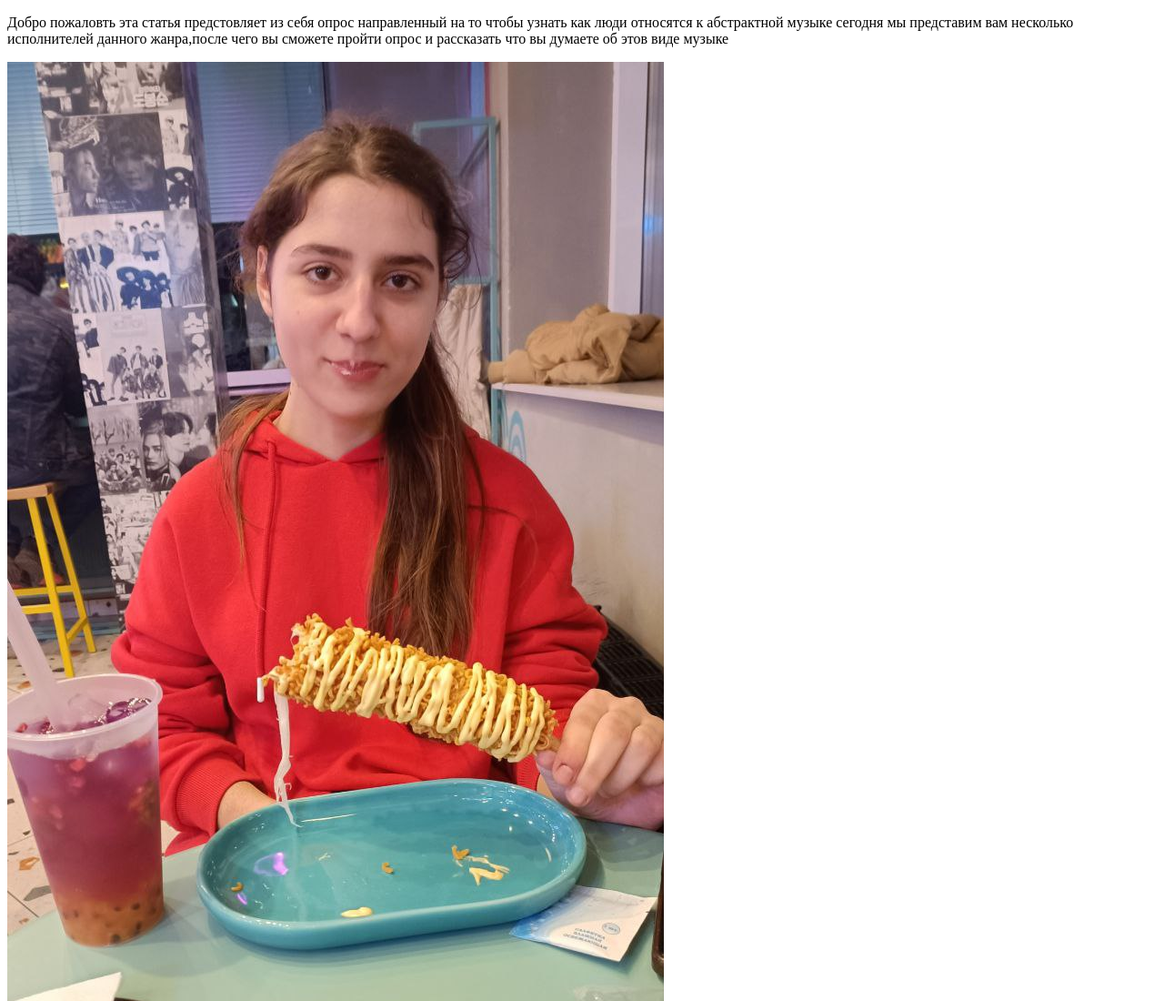
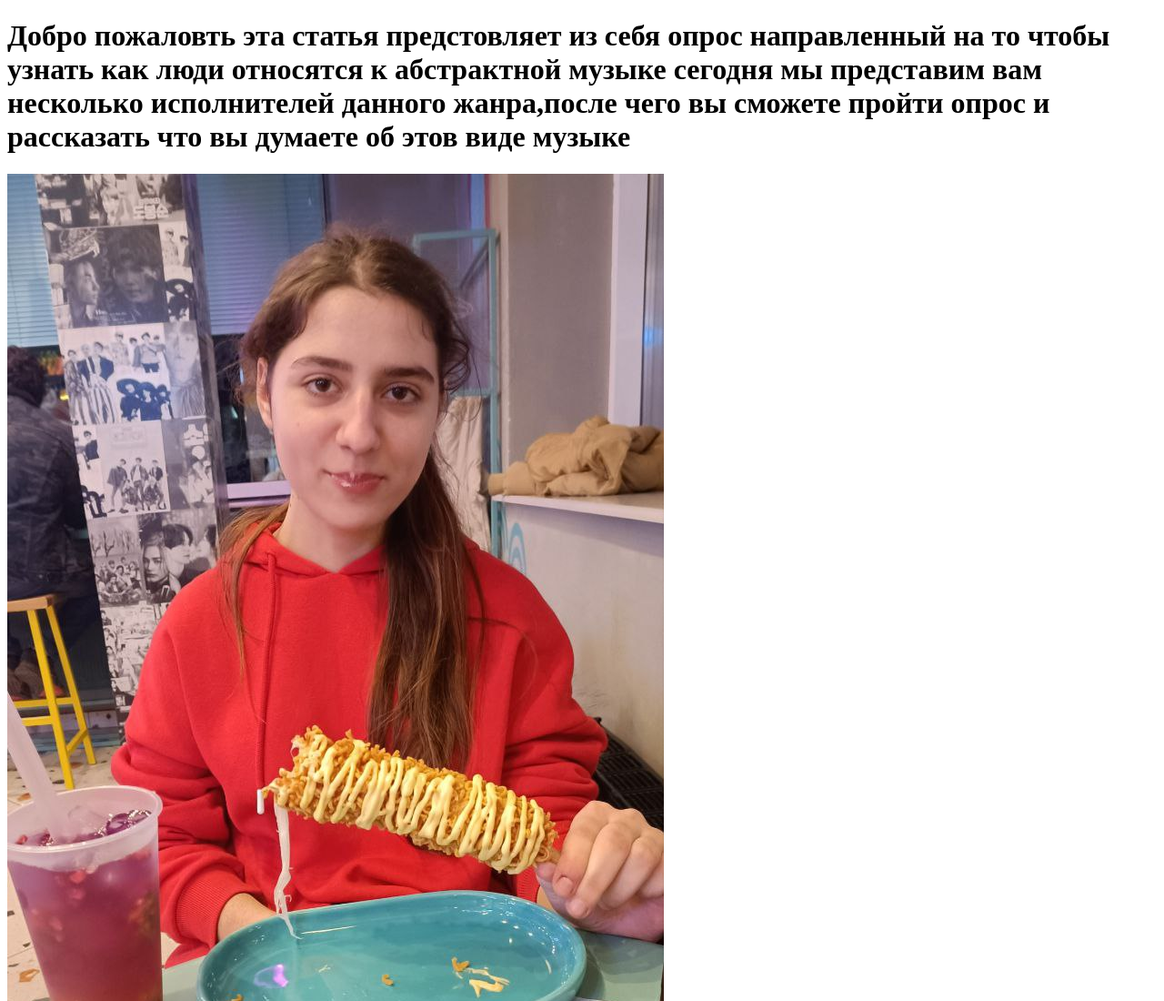
Before and after one commit to kif4er/xaski, a plain HTML site: page index.html in a window 1280 px wide. Shown: the top 1100 px of the page at 91% size. Drawn offline with Linux system fonts and the light colour scheme.

Commit message:
Update index.html

```diff
--- a/index.html
+++ b/index.html
@@ -5,8 +5,8 @@
         <title> ilona xaski</title>
     </head>
     <body>
-        <p>Добро пожаловть эта статья предстовляет из себя опрос направленный на то чтобы узнать как люди относятся к абстрактной музыке
-            сегодня мы представим вам несколько исполнителей данного жанра,после чего вы сможете пройти опрос и рассказать что вы думаете об этов виде музыке</p>
+        <h1>Добро пожаловть эта статья предстовляет из себя опрос направленный на то чтобы узнать как люди относятся к абстрактной музыке
+            сегодня мы представим вам несколько исполнителей данного жанра,после чего вы сможете пройти опрос и рассказать что вы думаете об этов виде музыке</h1>
          <img src="images/test.jpg" alt="lk">
          <img src="images/test2.jpg" alt="hj">
          <p> Вашему вниманию представлена без условно красивая и очень женственная Степанова Илона Алексеевна.
```
